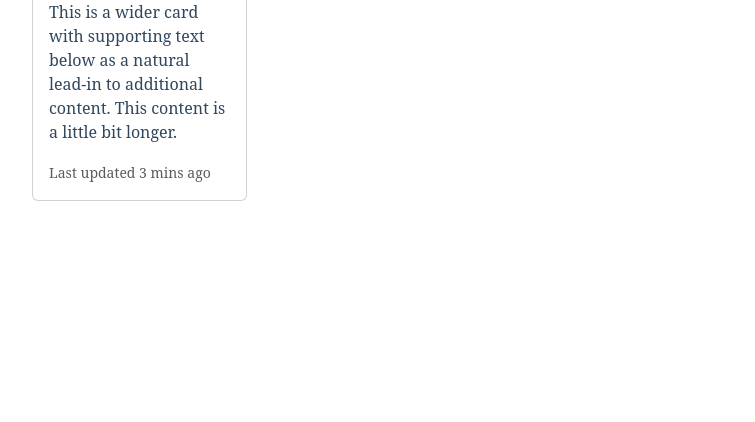
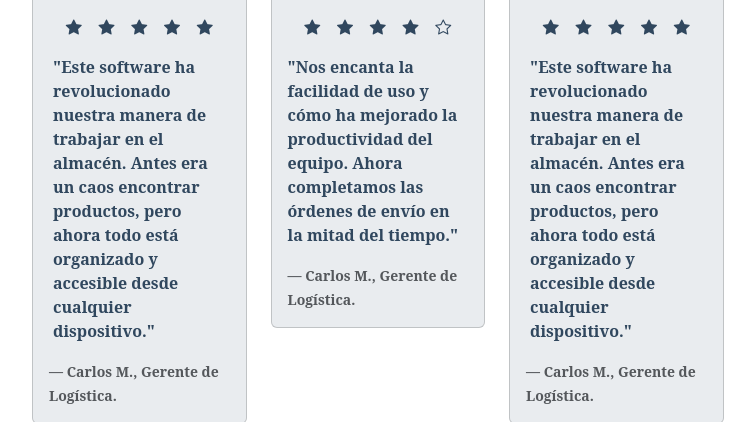
Before and after one commit to DavidSer1/phpAbril, a PHP site: page /homedavid.html in a window 1280 px wide. Shown: the part 2806-3228 px from the top of the page, without its empty margins (143-898 px from the left). Before the commit the page ends 3007 px from the top, so only its background shows below. Run offline with PHP 8.4, Linux system fonts and the light colour scheme.

Commit message:
canvis home

```diff
--- a/homerecupe/homedavid.css
+++ b/homerecupe/homedavid.css
@@ -19,3 +19,7 @@
 .precios {
   background-color: #30475e;
 }
+.ww{
+  width: 13.3rem;
+  height: 12.9rem;
+}
--- a/homerecupe/homedavid.html
+++ b/homerecupe/homedavid.html
@@ -117,7 +117,7 @@
 
                   <div class="col-lg-6 p-0">
                     <button class="w-100 p-2 m-0 precios rounded-3 text-white">
-                      Planes y precios >
+                      Planes y precios
                     </button>
                   </div>
                 </div>
@@ -286,23 +286,81 @@
 </div>
 
 <div class="row pt-5">
-<div class="col-lg-3 px-2 ">
-  <div class="card ">
-    <img src="./img/7_reseña.png" class="card-img-top" alt="...">
-    <div class="card-body p-3">
-      <h5 class="card-title">Card title</h5>
-      <p class="card-text">This is a wider card with supporting text below as a natural lead-in to additional content. This content is a little bit longer.</p>
-      <p class="card-text"><small class="text-body-secondary">Last updated 3 mins ago</small></p>
+<div class="col-lg-3  px-2">
+
+  <div class="card fondo ">
+    <img src="./img/7_reseña.png" class="card-img-top ww" alt="La resenya no va">
+    <div class="card-body ">
+      <p class="card-title d-flex justify-content-evenly">
+        <i class="bi bi-star-fill"></i>
+        <i class="bi bi-star-fill"></i>
+        <i class="bi bi-star-fill"></i>
+        <i class="bi bi-star-fill"></i>
+          <i class="bi bi-star-fill"></i>
+
+      </p>
+      <p class="card-text px-1 fw-bold pt-2">"Este software ha revolucionado nuestra manera de trabajar en el almacén. Antes era un caos encontrar productos, pero ahora todo está organizado y accesible desde cualquier dispositivo."</p>
+      <p class="card-text "><small class="text-body-secondary fs-7 fw-bold ">— Carlos M., Gerente de Logística.</small></p>
     </div>
   </div>
 
 </div>
-<div class="col-lg-3"></div>
-<div class="col-lg-3"></div>
-<div class="col-lg-3"></div>
+<div class="col-lg-3 px-3 pe-0 p-0">
+  <div class="card fondo ">
+    <img src="./img/8_reseña.png" class="card-img-top ww" alt="La resenya no va">
+    <div class="card-body ">
+      <p class="card-title d-flex justify-content-evenly">
+        <i class="bi bi-star-fill"></i>
+        <i class="bi bi-star-fill"></i>
+        <i class="bi bi-star-fill"></i>
+        <i class="bi bi-star-fill"></i>
+          <i class="bi bi-star"></i>
 
+      </p>
+      <p class="card-text  fw-bold pt-2">"Nos encanta la facilidad de uso y cómo ha mejorado la productividad del equipo. Ahora completamos las órdenes de envío en la mitad del tiempo."</p>
+      <p class="card-text "><small class="text-body-secondary fs-7 fw-bold ">— Carlos M., Gerente de Logística.</small></p>
+    </div>
+  </div>
 
+</div>
 
+<div class="col-lg-3  px-3 pe-0 ms-lg-2 ">
+  <div class="card fondo ">
+    <img src="./img/7_reseña.png" class="card-img-top ww" alt="La resenya no va">
+    <div class="card-body ">
+      <p class="card-title d-flex justify-content-evenly">
+        <i class="bi bi-star-fill"></i>
+        <i class="bi bi-star-fill"></i>
+        <i class="bi bi-star-fill"></i>
+        <i class="bi bi-star-fill"></i>
+          <i class="bi bi-star-fill"></i>
+
+      </p>
+      <p class="card-text px-1 fw-bold pt-2">"Este software ha revolucionado nuestra manera de trabajar en el almacén. Antes era un caos encontrar productos, pero ahora todo está organizado y accesible desde cualquier dispositivo."</p>
+      <p class="card-text "><small class="text-body-secondary fs-7 fw-bold ">— Carlos M., Gerente de Logística.</small></p>
+    </div>
+  </div>
+
+</div>
+
+<div class="col-lg-3    pe-0 m-0 ">
+  <div class="card fondo ">
+    <img src="./img/7_reseña.png" class="card-img-top ww" alt="La resenya no va">
+    <div class="card-body ">
+      <p class="card-title d-flex justify-content-evenly">
+        <i class="bi bi-star-fill"></i>
+        <i class="bi bi-star-fill"></i>
+        <i class="bi bi-star-fill"></i>
+        <i class="bi bi-star-fill"></i>
+          <i class="bi bi-star-fill"></i>
+
+      </p>
+      <p class="card-text px-1 fw-bold pt-2">"Este software ha revolucionado nuestra manera de trabajar en el almacén. Antes era un caos encontrar productos, pero ahora todo está organizado y accesible desde cualquier dispositivo."</p>
+      <p class="card-text "><small class="text-body-secondary fs-7 fw-bold ">— Carlos M., Gerente de Logística.</small></p>
+    </div>
+  </div>
+
+</div>
 </div>
               </div>
           </div>
```
